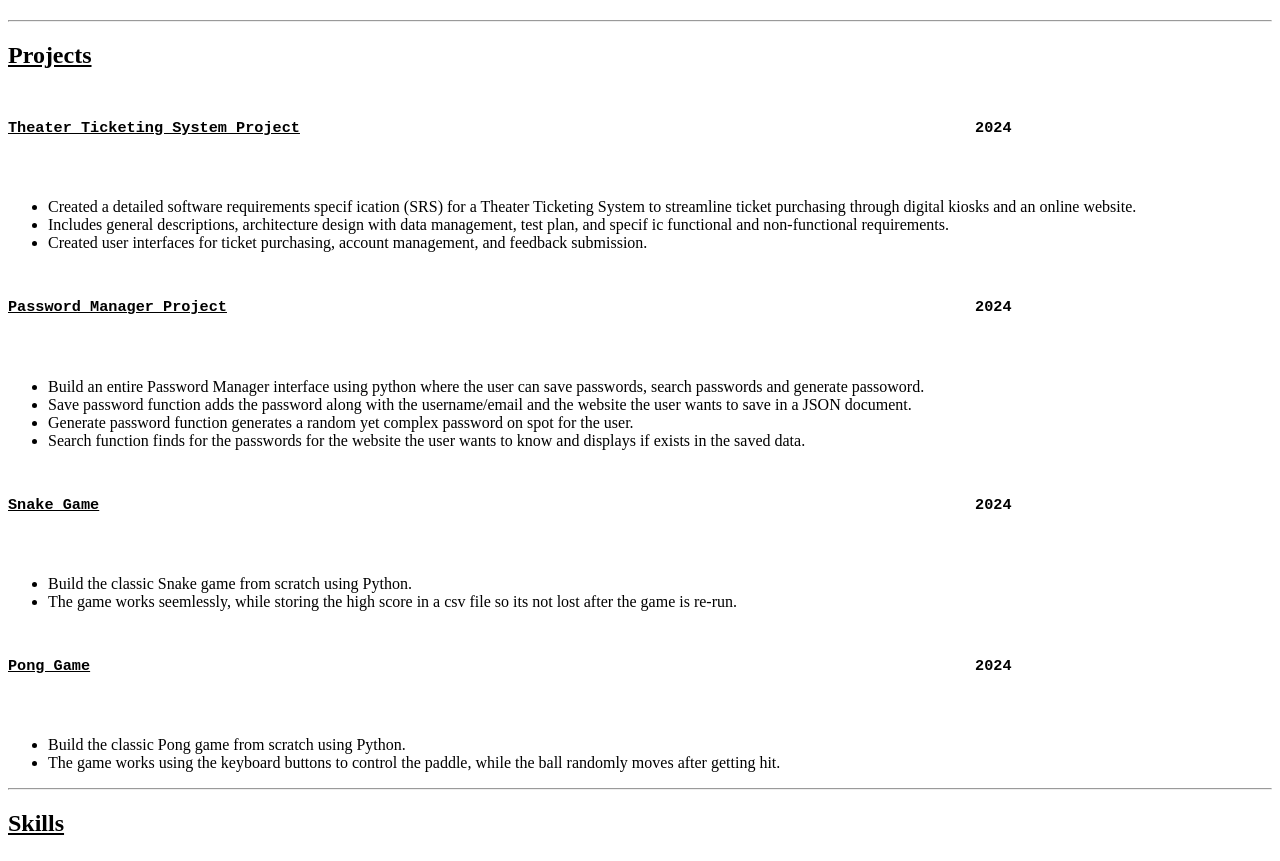
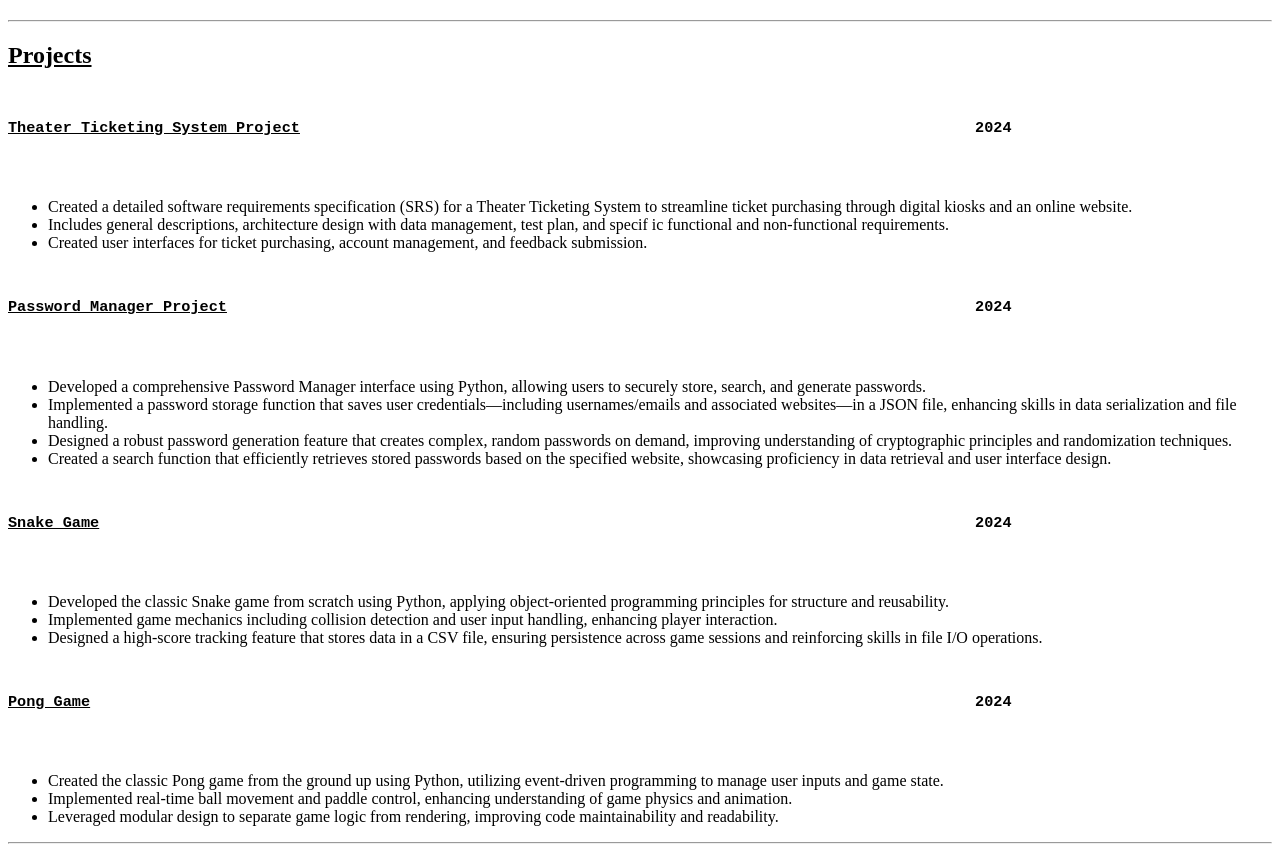
Before and after one commit to Adiiii03/My-Resume, a plain HTML site: page project-skills.html in a window 1280 px wide. Shown: the part 60-921 px from the top of the page. Drawn offline with Linux system fonts and the light colour scheme.

Commit message:
Update project-skills.html

```diff
--- a/project-skills.html
+++ b/project-skills.html
@@ -15,7 +15,7 @@
     </pre>
     <p>
         <ul>
-            <li>Created a detailed software requirements specif ication (SRS) for a Theater Ticketing System to streamline ticket purchasing through digital kiosks and an online website.</li>
+            <li>Created a detailed software requirements specification (SRS) for a Theater Ticketing System to streamline ticket purchasing through digital kiosks and an online website.</li>
             <li>Includes general descriptions, architecture design with data management, test plan, and specif ic functional and non-functional requirements.</li>
             <li>Created user interfaces for ticket purchasing, account management, and feedback submission.</li>
         </ul>
@@ -26,10 +26,10 @@
     </pre>
     <p>
         <ul>
-            <li>Build an entire Password Manager interface using python where the user can save passwords, search passwords and generate passoword.</li>
-            <li>Save password function adds the password along with the username/email and the website the user wants to save in a JSON document.</li>
-            <li>Generate password function generates a random yet complex password on spot for the user.</li>
-            <li>Search function finds for the passwords for the website the user wants to know and displays if exists in the saved data.</li>
+            <li>Developed a comprehensive Password Manager interface using Python, allowing users to securely store, search, and generate passwords.</li>
+            <li>Implemented a password storage function that saves user credentials—including usernames/emails and associated websites—in a JSON file, enhancing skills in data serialization and file handling.</li>
+            <li>Designed a robust password generation feature that creates complex, random passwords on demand, improving understanding of cryptographic principles and randomization techniques.</li>
+            <li>Created a search function that efficiently retrieves stored passwords based on the specified website, showcasing proficiency in data retrieval and user interface design.</li>
         </ul>
     </p>
 
@@ -38,8 +38,9 @@
     </pre>
     <p>
         <ul>
-            <li>Build the classic Snake game from scratch using Python.</li>
-            <li>The game works seemlessly, while storing the high score in a csv file so its not lost after the game is re-run.</li>
+            <li>Developed the classic Snake game from scratch using Python, applying object-oriented programming principles for structure and reusability.</li>
+            <li>Implemented game mechanics including collision detection and user input handling, enhancing player interaction.</li>
+            <li>Designed a high-score tracking feature that stores data in a CSV file, ensuring persistence across game sessions and reinforcing skills in file I/O operations.</li>
         </ul>
     </p>
 
@@ -48,8 +49,9 @@
     </pre>
     <p>
         <ul>
-            <li>Build the classic Pong game from scratch using Python.</li>
-            <li>The game works using the keyboard buttons to control the paddle, while the ball randomly moves after getting hit.</li>
+            <li>Created the classic Pong game from the ground up using Python, utilizing event-driven programming to manage user inputs and game state.</li>
+            <li>Implemented real-time ball movement and paddle control, enhancing understanding of game physics and animation.</li>
+            <li>Leveraged modular design to separate game logic from rendering, improving code maintainability and readability.</li>
         </ul>
     </p>
     <hr />
```
